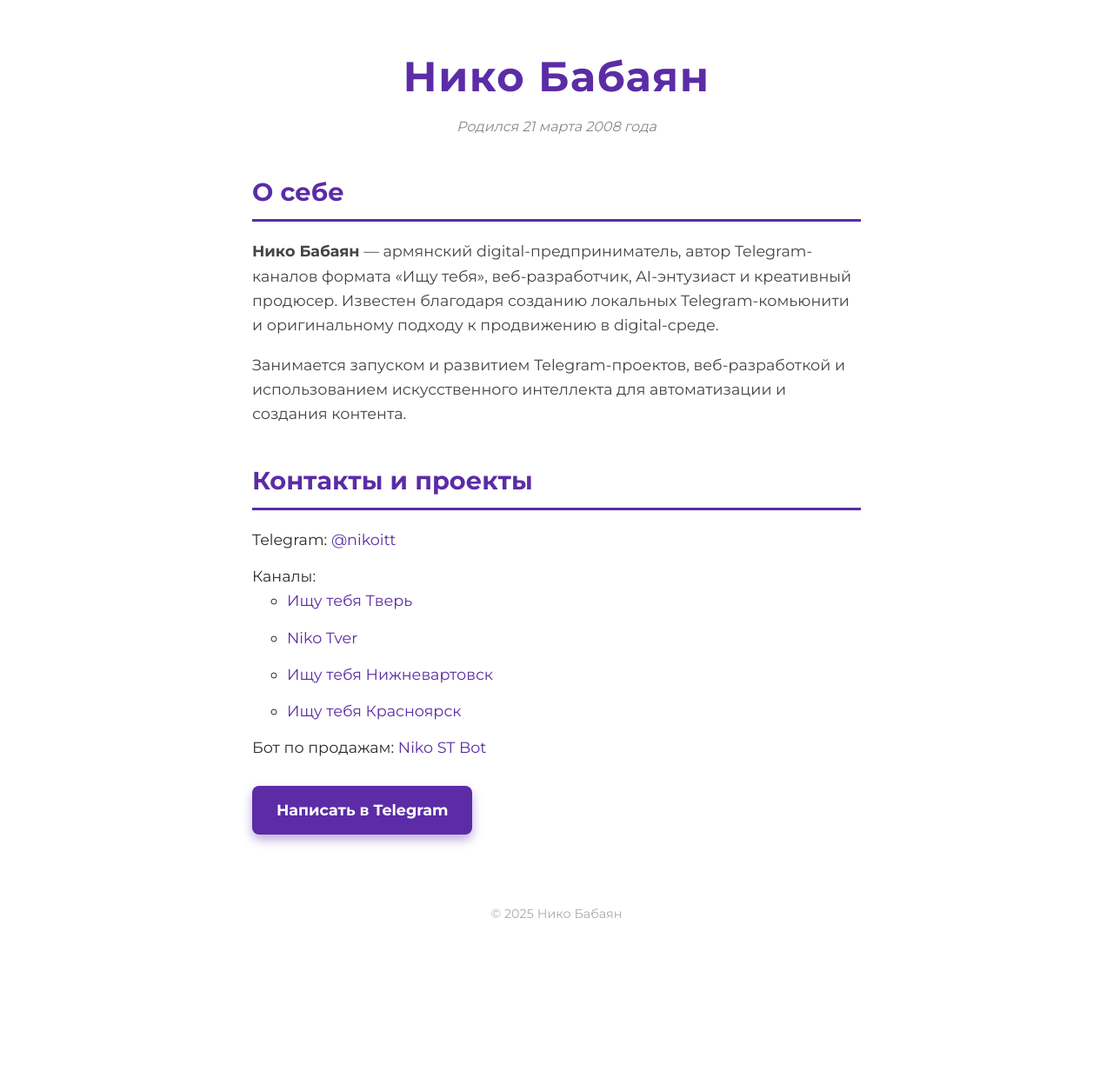
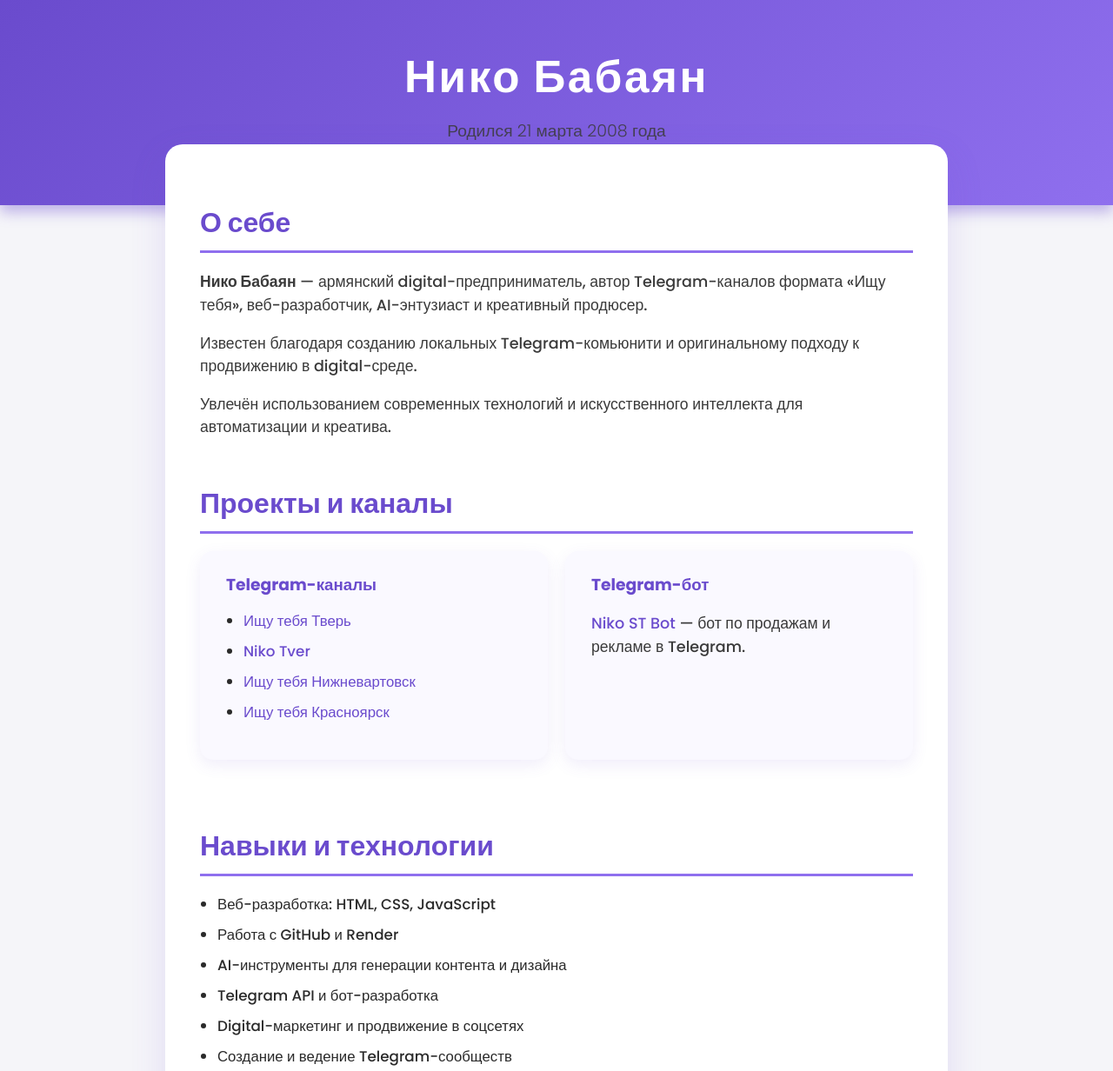
Before and after one commit to nikoooott/nikoad-server, a website: page index.html in a window 1280 px wide. Shown: the top 1232 px of the page at 87% size. Before the commit the page ends 1133 px from the top, so only its background shows below. Drawn offline with Linux system fonts and the light colour scheme.

Commit message:
Update index.html

```diff
--- a/index.html
+++ b/index.html
@@ -3,150 +3,217 @@
 <head>
 <meta charset="UTF-8" />
 <meta name="viewport" content="width=device-width, initial-scale=1" />
-<title>Нико Бабаян — Digital-предприниматель</title>
+<title>Нико Бабаян — Digital-предприниматель & AI-энтузиаст</title>
 <style>
-  @import url('https://fonts.googleapis.com/css2?family=Montserrat:wght@400;700&display=swap');
+  @import url('https://fonts.googleapis.com/css2?family=Poppins:wght@300;500;700&display=swap');
+  :root {
+    --color-primary: #6a4bcd;
+    --color-primary-light: #8f6fee;
+    --color-bg: #f5f5f9;
+    --color-text: #2a2a2a;
+    --color-accent: #a772ff;
+    --transition-speed: 0.3s;
+  }
+  * {
+    box-sizing: border-box;
+  }
   body {
     margin: 0;
-    font-family: 'Montserrat', sans-serif;
-    background: #fff;
-    color: #2c2c2c;
-    line-height: 1.6;
+    font-family: 'Poppins', sans-serif;
+    background-color: var(--color-bg);
+    color: var(--color-text);
+    line-height: 1.5;
     -webkit-font-smoothing: antialiased;
     -moz-osx-font-smoothing: grayscale;
   }
-  .container {
-    max-width: 700px;
-    margin: 50px auto 70px;
-    padding: 0 20px;
+  a {
+    color: var(--color-primary);
+    text-decoration: none;
+    transition: color var(--transition-speed);
+  }
+  a:hover {
+    color: var(--color-accent);
   }
   header {
+    background: linear-gradient(135deg, var(--color-primary), var(--color-primary-light));
+    color: white;
+    padding: 50px 20px 70px;
     text-align: center;
-    margin-bottom: 40px;
+    box-shadow: 0 8px 15px rgba(106,75,205,0.4);
   }
   header h1 {
+    margin: 0 0 10px;
     font-weight: 700;
-    font-size: 3rem;
-    color: #5b2ca6;
+    font-size: 3.2rem;
+    letter-spacing: 0.05em;
+  }
+  header p {
     margin: 0;
-    letter-spacing: 0.03em;
+    font-weight: 300;
+    font-size: 1.2rem;
+    opacity: 0.85;
   }
-  header p.birthdate {
-    margin: 6px 0 0;
-    color: #888;
-    font-style: italic;
-    font-size: 1rem;
+  main {
+    max-width: 900px;
+    margin: -70px auto 50px;
+    background: white;
+    border-radius: 20px;
+    box-shadow: 0 15px 40px rgba(106,75,205,0.15);
+    padding: 40px 40px 60px;
   }
-  section.bio {
-    margin-bottom: 40px;
+  section {
+    margin-bottom: 50px;
   }
-  section.bio h2 {
-    color: #5b2ca6;
-    border-bottom: 3px solid #5b2ca6;
+  h2 {
+    font-weight: 700;
+    font-size: 2rem;
+    margin-bottom: 20px;
+    color: var(--color-primary);
+    border-bottom: 3px solid var(--color-primary-light);
     padding-bottom: 8px;
-    margin-bottom: 20px;
+  }
+  p {
+    font-size: 1.1rem;
+    color: #3a3a3a;
+  }
+  ul {
+    padding-left: 20px;
+    margin-top: 15px;
+  }
+  ul li {
+    margin-bottom: 10px;
+    font-size: 1.05rem;
+  }
+  /* Buttons */
+  .btn {
+    display: inline-block;
+    padding: 15px 30px;
+    background: var(--color-primary);
+    color: white;
     font-weight: 700;
-    font-size: 1.8rem;
+    font-size: 1.1rem;
+    border-radius: 50px;
+    box-shadow: 0 10px 20px rgba(106,75,205,0.3);
+    cursor: pointer;
+    border: none;
+    transition: background-color var(--transition-speed), box-shadow var(--transition-speed);
+    text-align: center;
+    text-decoration: none;
+    user-select: none;
   }
-  section.bio p {
-    font-size: 1.1rem;
-    color: #444;
+  .btn:hover {
+    background-color: var(--color-accent);
+    box-shadow: 0 12px 25px rgba(167,114,255,0.5);
   }
-  section.contacts h2 {
-    color: #5b2ca6;
-    border-bottom: 3px solid #5b2ca6;
-    padding-bottom: 8px;
-    margin-bottom: 20px;
-    font-weight: 700;
-    font-size: 1.8rem;
+  /* Info cards */
+  .card {
+    background: #faf9ff;
+    border-radius: 15px;
+    box-shadow: 0 6px 18px rgba(106,75,205,0.1);
+    padding: 25px 30px;
+    margin-bottom: 25px;
+    transition: transform 0.3s ease;
   }
-  ul.contacts-list {
-    list-style: none;
-    padding: 0;
-    margin: 0 0 30px 0;
+  .card:hover {
+    transform: translateY(-8px);
+    box-shadow: 0 12px 40px rgba(106,75,205,0.2);
   }
-  ul.contacts-list li {
-    margin-bottom: 14px;
-    font-size: 1.1rem;
+  .card h3 {
+    margin-top: 0;
+    margin-bottom: 12px;
+    color: var(--color-primary);
   }
-  ul.contacts-list a {
-    color: #5b2ca6;
-    text-decoration: none;
-    transition: color 0.3s ease;
+  /* Grid for skills/projects */
+  .grid-2 {
+    display: grid;
+    grid-template-columns: repeat(auto-fit,minmax(280px,1fr));
+    gap: 20px;
   }
-  ul.contacts-list a:hover {
-    color: #8f5fde;
-    text-decoration: underline;
-  }
-  .btn-telegram {
-    display: inline-block;
-    background-color: #5b2ca6;
-    color: #fff;
-    font-weight: 700;
-    text-decoration: none;
-    padding: 14px 28px;
-    border-radius: 8px;
-    font-size: 1.1rem;
-    box-shadow: 0 6px 12px rgba(91,44,166,0.4);
-    transition: background-color 0.3s ease, box-shadow 0.3s ease;
-  }
-  .btn-telegram:hover {
-    background-color: #8f5fde;
-    box-shadow: 0 8px 18px rgba(143,95,222,0.5);
-  }
+  /* Footer */
   footer {
     text-align: center;
-    margin-top: 80px;
+    color: #888;
+    margin-top: 40px;
     font-size: 0.9rem;
-    color: #aaa;
   }
-  @media (max-width: 480px) {
+  /* Responsive */
+  @media (max-width: 600px) {
     header h1 {
-      font-size: 2.2rem;
+      font-size: 2.4rem;
     }
-    section.bio h2, section.contacts h2 {
-      font-size: 1.4rem;
+    main {
+      margin: -50px 15px 30px;
+      padding: 30px 20px 40px;
     }
-    .btn-telegram {
-      padding: 12px 22px;
+    .btn {
+      padding: 13px 25px;
       font-size: 1rem;
     }
   }
 </style>
 </head>
 <body>
-  <div class="container">
+
 <header>
   <h1>Нико Бабаян</h1>
-      <p class="birthdate">Родился 21 марта 2008 года</p>
+  <p>Родился 21 марта 2008 года</p>
 </header>
 
-    <section class="bio">
+<main>
+  <section id="about">
     <h2>О себе</h2>
-      <p><strong>Нико Бабаян</strong> — армянский digital-предприниматель, автор Telegram-каналов формата «Ищу тебя», веб-разработчик, AI-энтузиаст и креативный продюсер. Известен благодаря созданию локальных Telegram-комьюнити и оригинальному подходу к продвижению в digital-среде.</p>
-      <p>Занимается запуском и развитием Telegram-проектов, веб-разработкой и использованием искусственного интеллекта для автоматизации и создания контента.</p>
+    <p><strong>Нико Бабаян</strong> — армянский digital-предприниматель, автор Telegram-каналов формата «Ищу тебя», веб-разработчик, AI-энтузиаст и креативный продюсер.</p>
+    <p>Известен благодаря созданию локальных Telegram-комьюнити и оригинальному подходу к продвижению в digital-среде.</p>
+    <p>Увлечён использованием современных технологий и искусственного интеллекта для автоматизации и креатива.</p>
   </section>
 
-    <section class="contacts">
-      <h2>Контакты и проекты</h2>
-      <ul class="contacts-list">
-        <li>Telegram: <a href="https://t.me/nikoitt" target="_blank" rel="noopener noreferrer">@nikoitt</a></li>
-        <li>Каналы:
+  <section id="projects">
+    <h2>Проекты и каналы</h2>
+    <div class="grid-2">
+      <div class="card">
+        <h3>Telegram-каналы</h3>
         <ul>
           <li><a href="https://t.me/ishutebyatverr" target="_blank" rel="noopener noreferrer">Ищу тебя Тверь</a></li>
           <li><a href="https://t.me/nikotver" target="_blank" rel="noopener noreferrer">Niko Tver</a></li>
           <li><a href="https://t.me/nizhnevartovsk_dtp" target="_blank" rel="noopener noreferrer">Ищу тебя Нижневартовск</a></li>
           <li><a href="https://t.me/ishutebyakrasnoyarsk" target="_blank" rel="noopener noreferrer">Ищу тебя Красноярск</a></li>
         </ul>
-        </li>
-        <li>Бот по продажам: <a href="https://t.me/niko_st_bot" target="_blank" rel="noopener noreferrer">Niko ST Bot</a></li>
+      </div>
+      <div class="card">
+        <h3>Telegram-бот</h3>
+        <p><a href="https://t.me/niko_st_bot" target="_blank" rel="noopener noreferrer">Niko ST Bot</a> — бот по продажам и рекламе в Telegram.</p>
+      </div>
+    </div>
+  </section>
+
+  <section id="skills">
+    <h2>Навыки и технологии</h2>
+    <ul>
+      <li>Веб-разработка: HTML, CSS, JavaScript</li>
+      <li>Работа с GitHub и Render</li>
+      <li>AI-инструменты для генерации контента и дизайна</li>
+      <li>Telegram API и бот-разработка</li>
+      <li>Digital-маркетинг и продвижение в соцсетях</li>
+      <li>Создание и ведение Telegram-сообществ</li>
     </ul>
-      <a href="https://t.me/nikoitt" target="_blank" rel="noopener noreferrer" class="btn-telegram">Написать в Telegram</a>
   </section>
+
+  <section id="goals">
+    <h2>Цели и миссия</h2>
+    <p>Нико стремится доказать, что можно изменить свою жизнь за 60 дней, создав успешный digital-бизнес, влияя на аудиторию и реализуя свой потенциал.</p>
+    <p>В работе использует креативность, технологии и целеустремленность для достижения результатов.</p>
+  </section>
+
+  <section id="contacts">
+    <h2>Контакты</h2>
+    <p>Связаться со мной можно через Telegram:</p>
+    <a href="https://t.me/nikoitt" target="_blank" rel="noopener noreferrer" class="btn">Написать в Telegram</a>
+  </section>
+</main>
 
 <footer>
   &copy; 2025 Нико Бабаян
 </footer>
-  </div>
+
 </body>
 </html>
```
Lines whose indentation alone changed are shown as unchanged.
